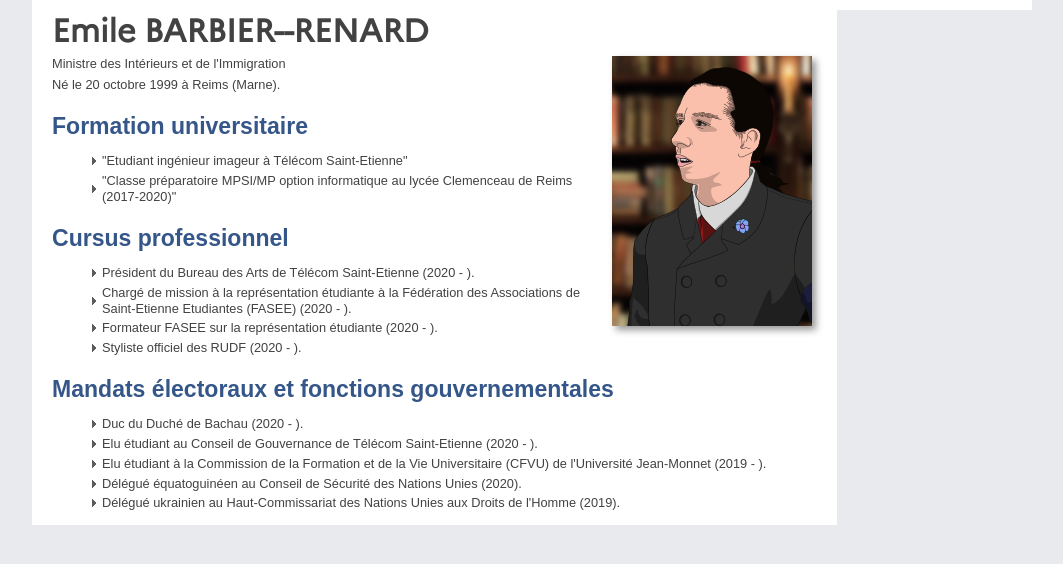
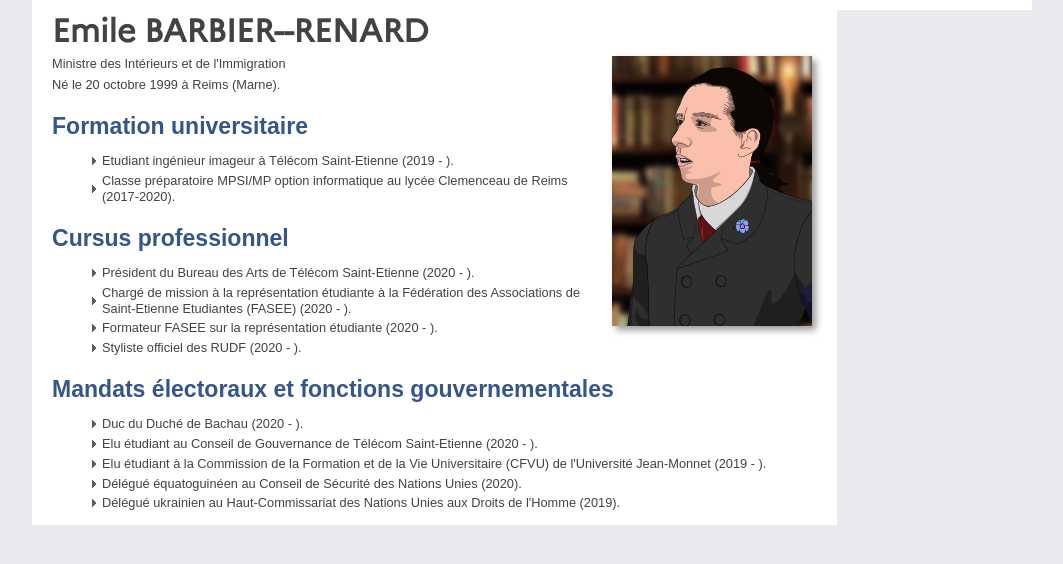
Before and after one commit to Embaren/Ministere-des-Interieurs, a plain HTML site: page Le-Ministre/Emile-BARBIER--RENARD/index.html in a window 1280 px wide. Shown: the whole page, without its empty margins (108-1171 px from the left). Drawn offline with nearby package versions, Linux system fonts and the light colour scheme; no server answers.

Commit message:
Update index.html

```diff
--- a/Le-Ministre/Emile-BARBIER--RENARD/index.html
+++ b/Le-Ministre/Emile-BARBIER--RENARD/index.html
@@ -34,10 +34,10 @@
 						<h2>Formation universitaire</h2>
 						<ul>
 							<li>
-								"Etudiant ingénieur imageur à Télécom Saint-Etienne"
+								Etudiant ingénieur imageur à Télécom Saint-Etienne (2019 - ).
 							</li>
 							<li>
-								"Classe préparatoire MPSI/MP option informatique au lycée Clemenceau de Reims (2017-2020)"
+								Classe préparatoire MPSI/MP option informatique au lycée Clemenceau de Reims (2017-2020).
 							</li>
 						</ul>
 						<h2>Cursus professionnel</h2>
```
